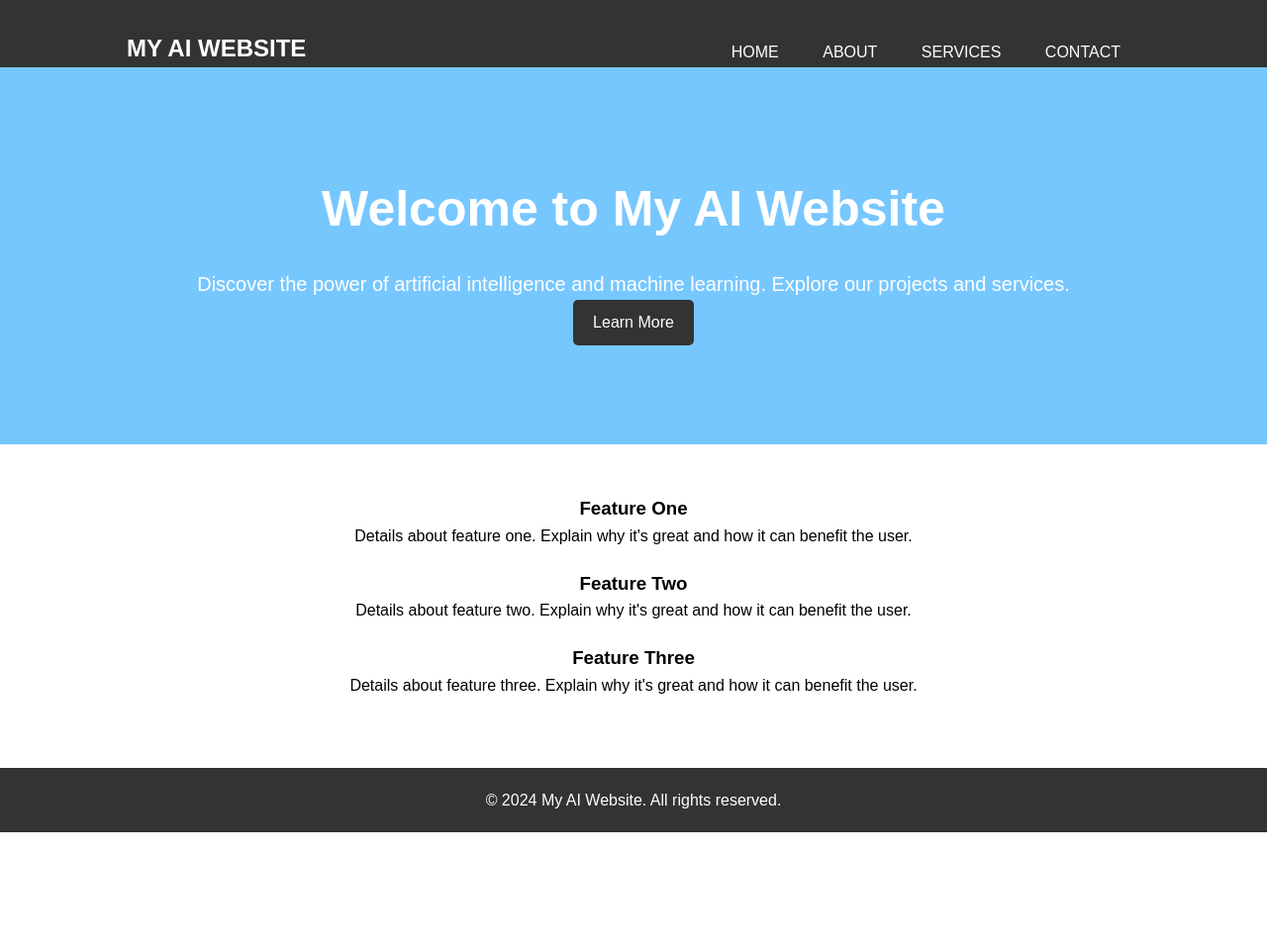
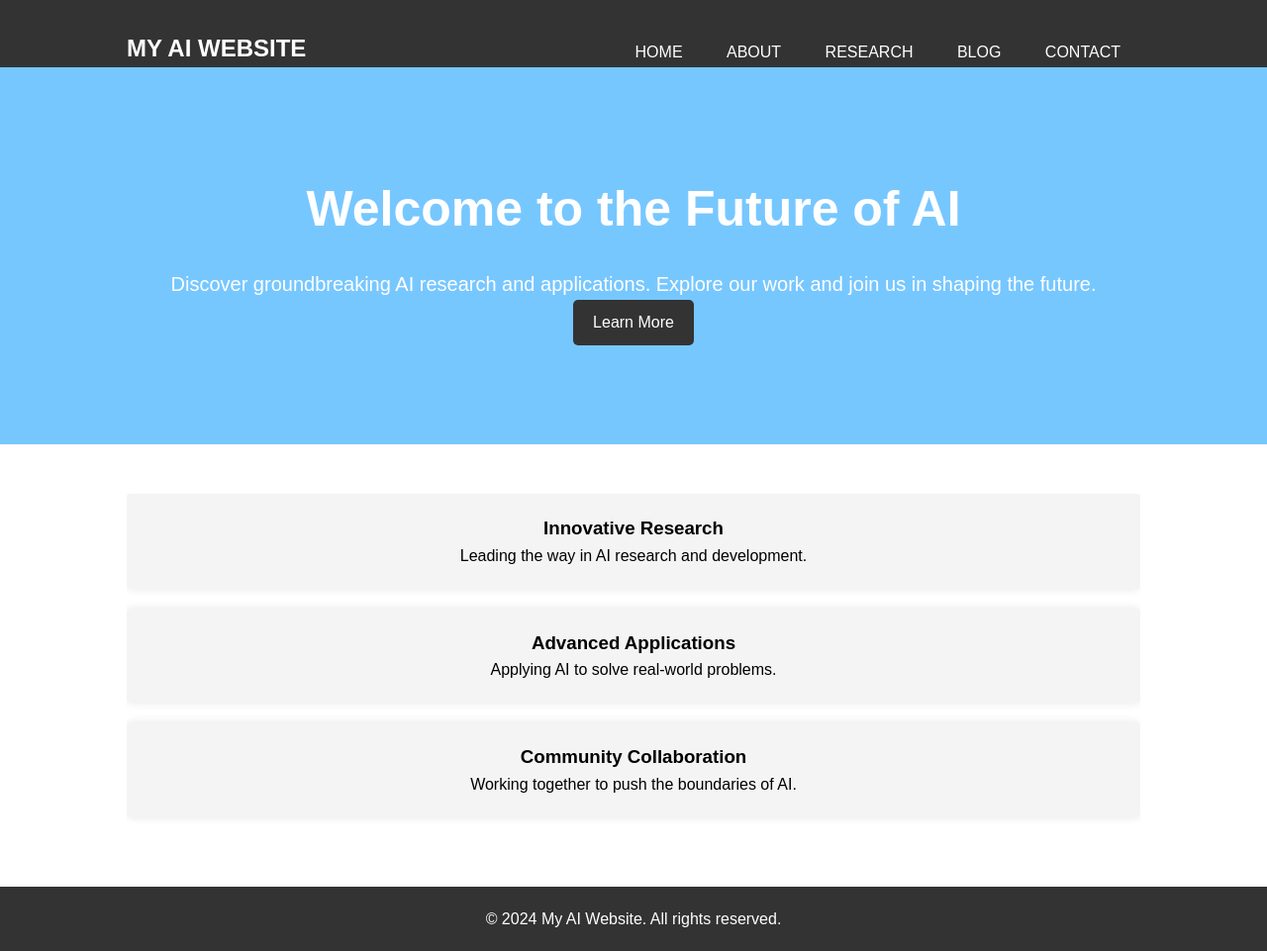
Before and after one commit to danielkua-ai/danielkua-ai.github.io, a Jekyll site: the page index.html, which Jekyll copies as it is, in a window 1280 px wide. Shown: the whole page at 99% size. Built offline with Jekyll 4.4.1, drawn with Linux system fonts in a browser that asks for light colours; before the commit the page ends 900 px from its top, so only the background shows below that.

Commit message:
Update landing page to OpenAI-inspired design

```diff
--- a/index.html
+++ b/index.html
@@ -14,7 +14,8 @@
                 <ul>
                     <li><a href="#">Home</a></li>
                     <li><a href="#">About</a></li>
-                    <li><a href="#">Services</a></li>
+                    <li><a href="#">Research</a></li>
+                    <li><a href="#">Blog</a></li>
                     <li><a href="#">Contact</a></li>
                 </ul>
             </nav>
@@ -22,24 +23,24 @@
     </header>
     <section class="hero">
         <div class="container">
-            <h2>Welcome to My AI Website</h2>
-            <p>Discover the power of artificial intelligence and machine learning. Explore our projects and services.</p>
+            <h2>Welcome to the Future of AI</h2>
+            <p>Discover groundbreaking AI research and applications. Explore our work and join us in shaping the future.</p>
             <a href="#" class="btn">Learn More</a>
         </div>
     </section>
     <section class="features">
         <div class="container">
             <div class="feature">
-                <h3>Feature One</h3>
-                <p>Details about feature one. Explain why it's great and how it can benefit the user.</p>
+                <h3>Innovative Research</h3>
+                <p>Leading the way in AI research and development.</p>
             </div>
             <div class="feature">
-                <h3>Feature Two</h3>
-                <p>Details about feature two. Explain why it's great and how it can benefit the user.</p>
+                <h3>Advanced Applications</h3>
+                <p>Applying AI to solve real-world problems.</p>
             </div>
             <div class="feature">
-                <h3>Feature Three</h3>
-                <p>Details about feature three. Explain why it's great and how it can benefit the user.</p>
+                <h3>Community Collaboration</h3>
+                <p>Working together to push the boundaries of AI.</p>
             </div>
         </div>
     </section>
--- a/styles.css
+++ b/styles.css
@@ -7,6 +7,7 @@
 
 body {
     line-height: 1.6;
+    background: #f4f4f4;
 }
 
 .container {
@@ -78,11 +79,16 @@ nav {
 
 .features {
     padding: 50px 0;
+    background: #fff;
     text-align: center;
 }
 
 .features .feature {
     margin-bottom: 20px;
+    padding: 20px;
+    background: #f4f4f4;
+    border-radius: 5px;
+    box-shadow: 0 0 10px rgba(0, 0, 0, 0.1);
 }
 
 footer {
```
Also changed, not shown: other parts of index.html (+1 -1 lines).
